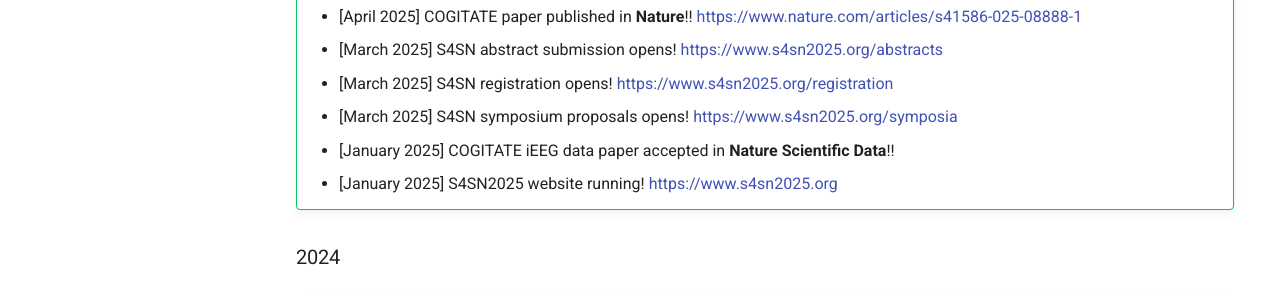
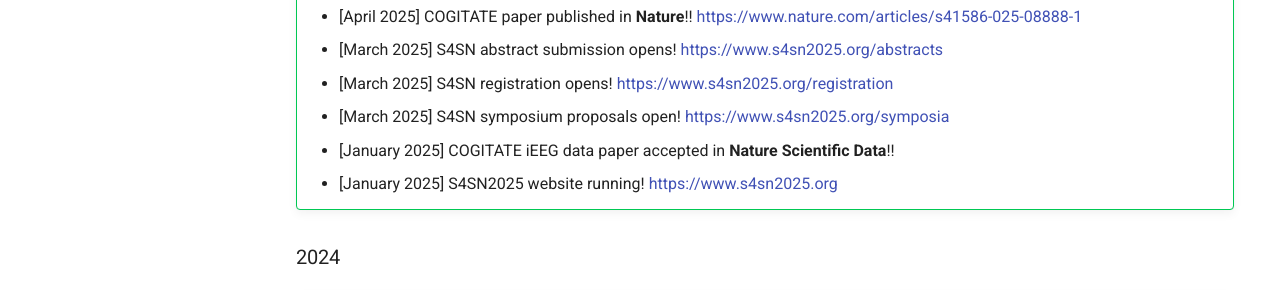
Before and after one commit to BonacchiLab/bonacchilab.github.io, an MkDocs documentation site: the page built from docs/news.md, in a window 1280 px wide and 1172 px high. Shown: the part 487-777 px from the top of the window. Built offline with MkDocs 1.6.1 and Material for MkDocs 9.7.7, drawn with Linux system fonts in a browser that asks for light colours; comment, search, counter and statistics services are not loaded.

Commit message:
Fix symposium proposals phrasing

```diff
--- a/docs/news.md
+++ b/docs/news.md
@@ -12,7 +12,7 @@
     - [April 2025] COGITATE paper published in **Nature**!! [https://www.nature.com/articles/s41586-025-08888-1](https://www.nature.com/articles/s41586-025-08888-1)
     - [March 2025] S4SN abstract submission opens! [https://www.s4sn2025.org/abstracts](https://www.s4sn2025.org/abstracts)
     - [March 2025] S4SN registration opens! [https://www.s4sn2025.org/registration](https://www.s4sn2025.org/registration)
-    - [March 2025] S4SN symposium proposals opens! [https://www.s4sn2025.org/symposia](https://www.s4sn2025.org/symposia)
+    - [March 2025] S4SN symposium proposals open! [https://www.s4sn2025.org/symposia](https://www.s4sn2025.org/symposia)
     - [January 2025] COGITATE iEEG data paper accepted in **Nature Scientific Data**!!
     - [January 2025] S4SN2025 website running! [https://www.s4sn2025.org](https://www.s4sn2025.org)
 
```
